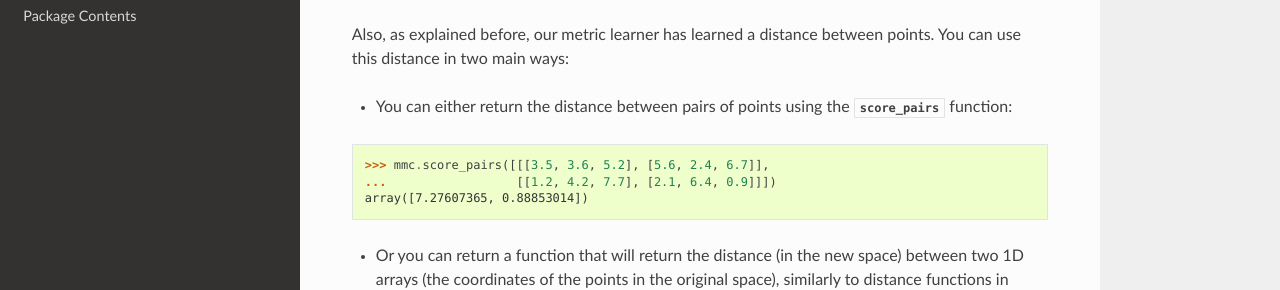
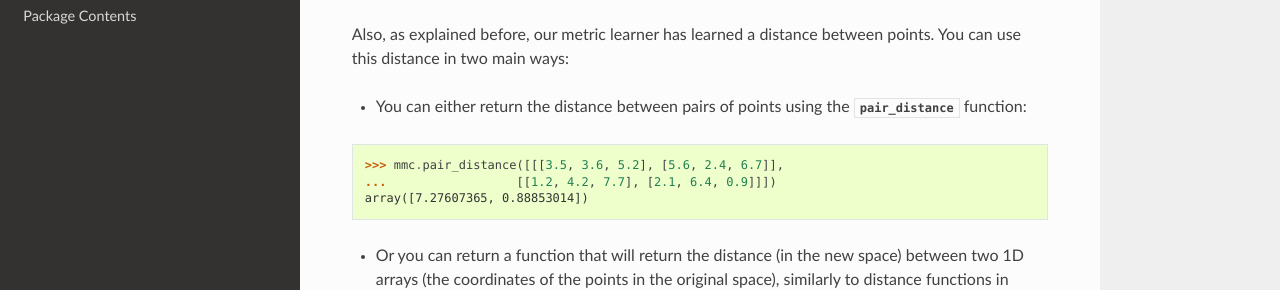
Before and after one commit to scikit-learn-contrib/metric-learn, a Sphinx documentation site: the page built from doc/weakly_supervised.rst, in a window 1280 px wide and 900 px high, scrolled down 2882 px. Shown: the part 159-449 px from the top of the window. Built offline with Sphinx 7.4.7 and the Read the Docs theme 2.0.0, drawn with Linux system fonts in a browser that asks for light colours; pages that are not in the unit, such as notebooks, are missing from menus; some of the changed text lies outside the part shown.

Commit message:
Replace score_pairs with pair_distance inb docs.

```diff
--- a/doc/introduction.rst
+++ b/doc/introduction.rst
@@ -141,7 +141,7 @@ to the following resources:
 ..    :math:`D`-dimensional learned metric space :math:`X L^{\top}`,
 ..    in which standard Euclidean distances may be used.
 .. -  ``transform(X)``, which applies the aforementioned transformation.
-.. - ``score_pairs(pairs)`` which returns the distance between pairs of
+.. - ``pair_distance(pairs)`` which returns the distance between pairs of
 ..   points. ``pairs`` should be a 3D array-like of pairs of shape ``(n_pairs,
 ..   2, n_features)``, or it can be a 2D array-like of pairs indicators of
 ..   shape ``(n_pairs, 2)`` (see section :ref:`preprocessor_section` for more
--- a/doc/supervised.rst
+++ b/doc/supervised.rst
@@ -69,9 +69,9 @@ Also, as explained before, our metric learners has learn a distance between
 points. You can use this distance in two main ways:
 
 - You can either return the distance between pairs of points using the
-  `score_pairs` function:
+  `pair_distance` function:
 
->>> nca.score_pairs([[[3.5, 3.6], [5.6, 2.4]], [[1.2, 4.2], [2.1, 6.4]]])
+>>> nca.pair_distance([[[3.5, 3.6], [5.6, 2.4]], [[1.2, 4.2], [2.1, 6.4]]])
 array([0.49627072, 3.65287282])
 
 - Or you can return a function that will return the distance (in the new
--- a/doc/weakly_supervised.rst
+++ b/doc/weakly_supervised.rst
@@ -160,9 +160,9 @@ Also, as explained before, our metric learner has learned a distance between
 points. You can use this distance in two main ways:
 
 - You can either return the distance between pairs of points using the
-  `score_pairs` function:
+  `pair_distance` function:
 
->>> mmc.score_pairs([[[3.5, 3.6, 5.2], [5.6, 2.4, 6.7]],
+>>> mmc.pair_distance([[[3.5, 3.6, 5.2], [5.6, 2.4, 6.7]],
 ...                  [[1.2, 4.2, 7.7], [2.1, 6.4, 0.9]]])
 array([7.27607365, 0.88853014])
 
@@ -344,7 +344,7 @@ returns the `sklearn.metrics.roc_auc_score` (which is threshold-independent).
 
 .. note::
    See :ref:`fit_ws` for more details on metric learners functions that are
-   not specific to learning on pairs, like `transform`, `score_pairs`,
+   not specific to learning on pairs, like `transform`, `pair_distance`,
    `get_metric` and `get_mahalanobis_matrix`.
 
 Algorithms
@@ -691,7 +691,7 @@ of triplets that have the right predicted ordering.
 
 .. note::
    See :ref:`fit_ws` for more details on metric learners functions that are
-   not specific to learning on pairs, like `transform`, `score_pairs`,
+   not specific to learning on pairs, like `transform`, `pair_distance`,
    `get_metric` and `get_mahalanobis_matrix`.
 
 
@@ -859,7 +859,7 @@ of quadruplets have the right predicted ordering.
 
 .. note::
    See :ref:`fit_ws` for more details on metric learners functions that are
-   not specific to learning on pairs, like `transform`, `score_pairs`,
+   not specific to learning on pairs, like `transform`, `pair_distance`,
    `get_metric` and `get_mahalanobis_matrix`.
 
 
```
